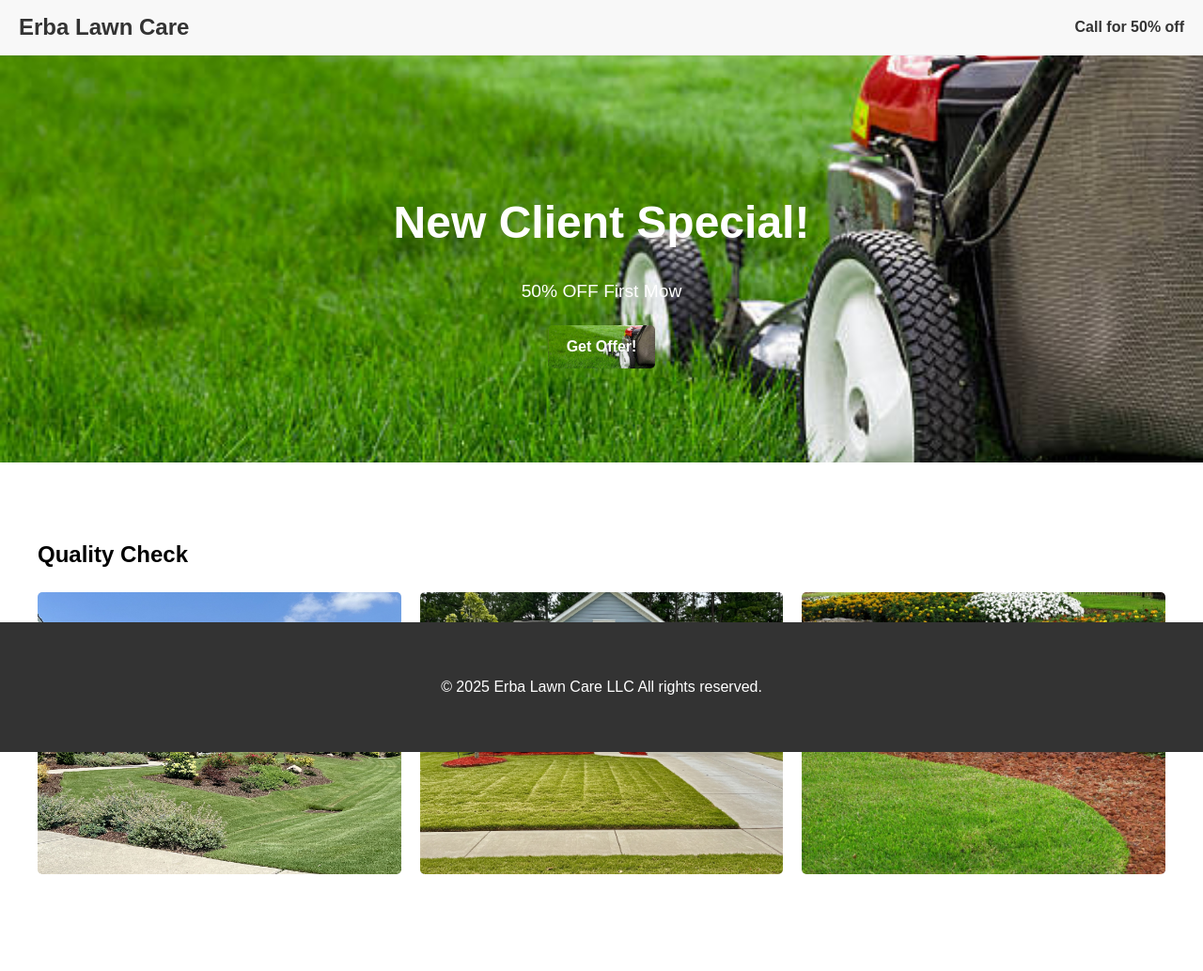
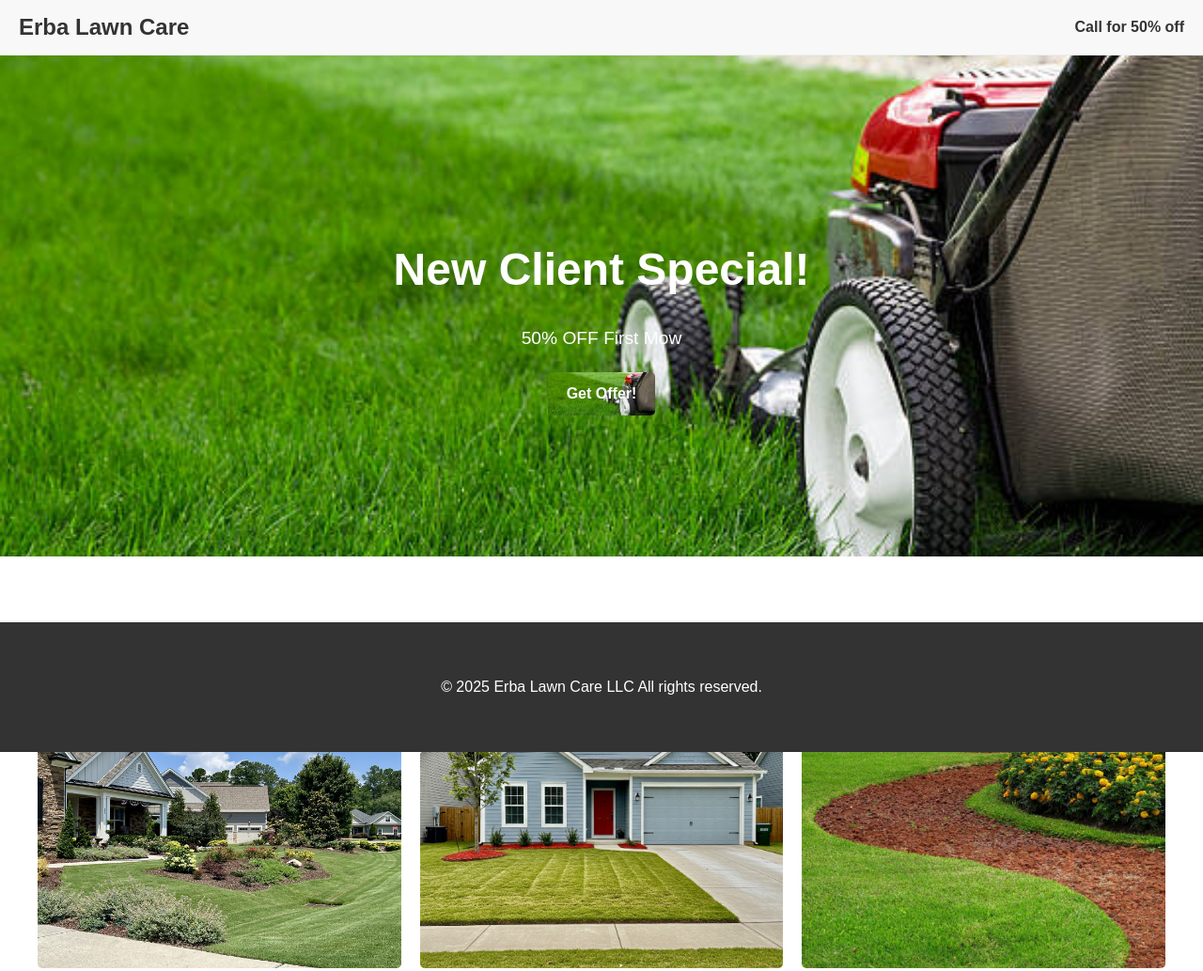
Before and after one commit to gelosiri/terracarenc, a plain HTML site: page index.html in a window 1280 px wide. Shown: the top 1033 px of the page at 94% size. Drawn offline with Linux system fonts and the light colour scheme.

Commit message:
Update style.css

```diff
--- a/style.css
+++ b/style.css
@@ -54,7 +54,7 @@ nav ul li a {
     position: relative;
     color: white;
     text-align: center;
-    padding: 100px 20px;
+    padding: 150px 20px;
 }
 
 .hero::before {
@@ -64,7 +64,7 @@ nav ul li a {
     left: 0;
     width: 100%;
     height: 100%;
-    background-color: rgba(0, 0, 0, 0.3); /* Low transparency black overlay */
+    background-color: rgba(0, 0, 0, 0.15); /* More transparent black overlay (reduced from 0.3) */
     z-index: -1;
 }
 
@@ -88,7 +88,7 @@ nav ul li a {
     text-decoration: none;
     border-radius: 5px;
     font-weight: bold;
-    background-color: #5cb85c; /* Green for all main buttons */
+    background-color: #5cb85c; /* Green */
     color: white;
 }
 
```
